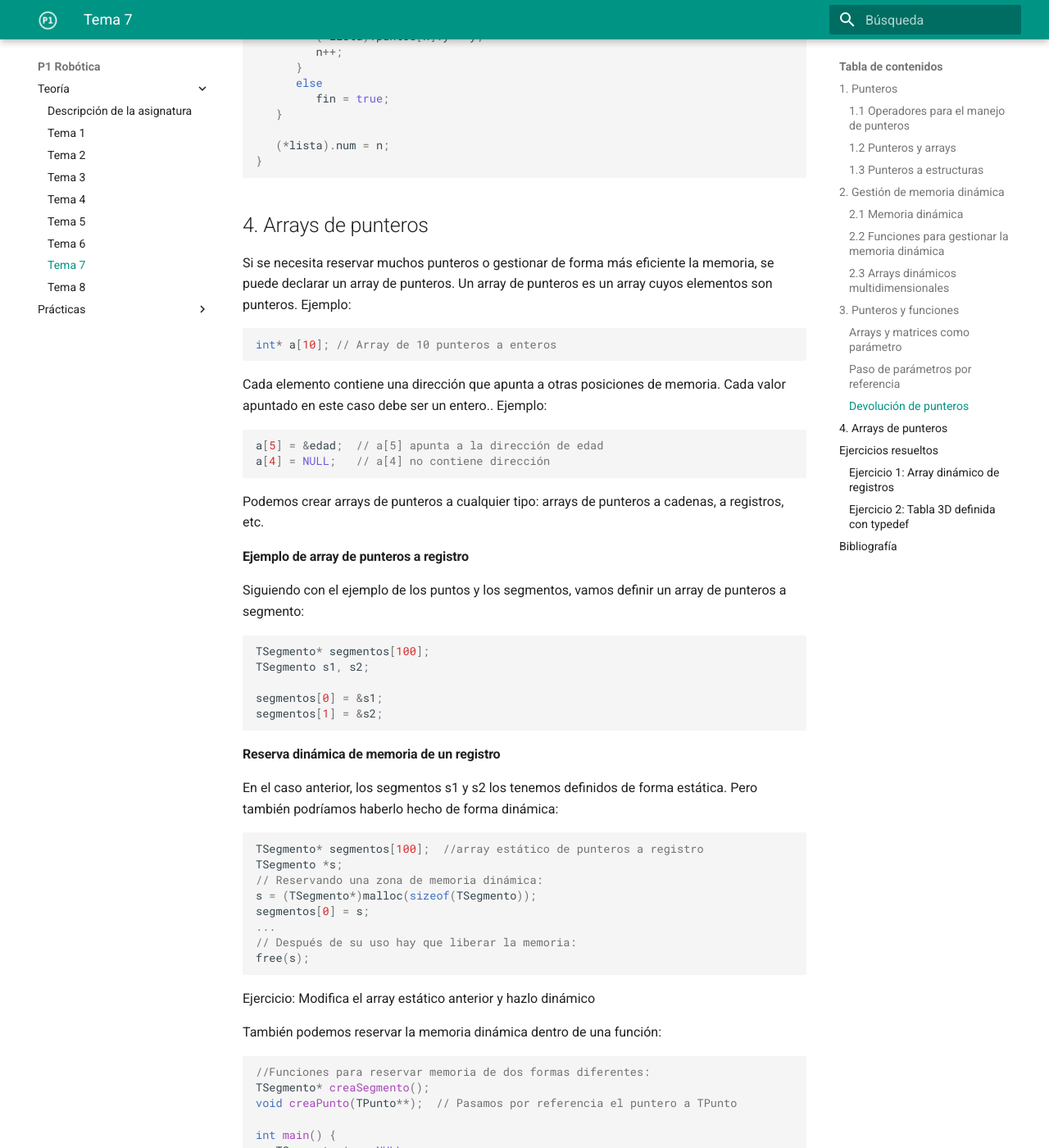
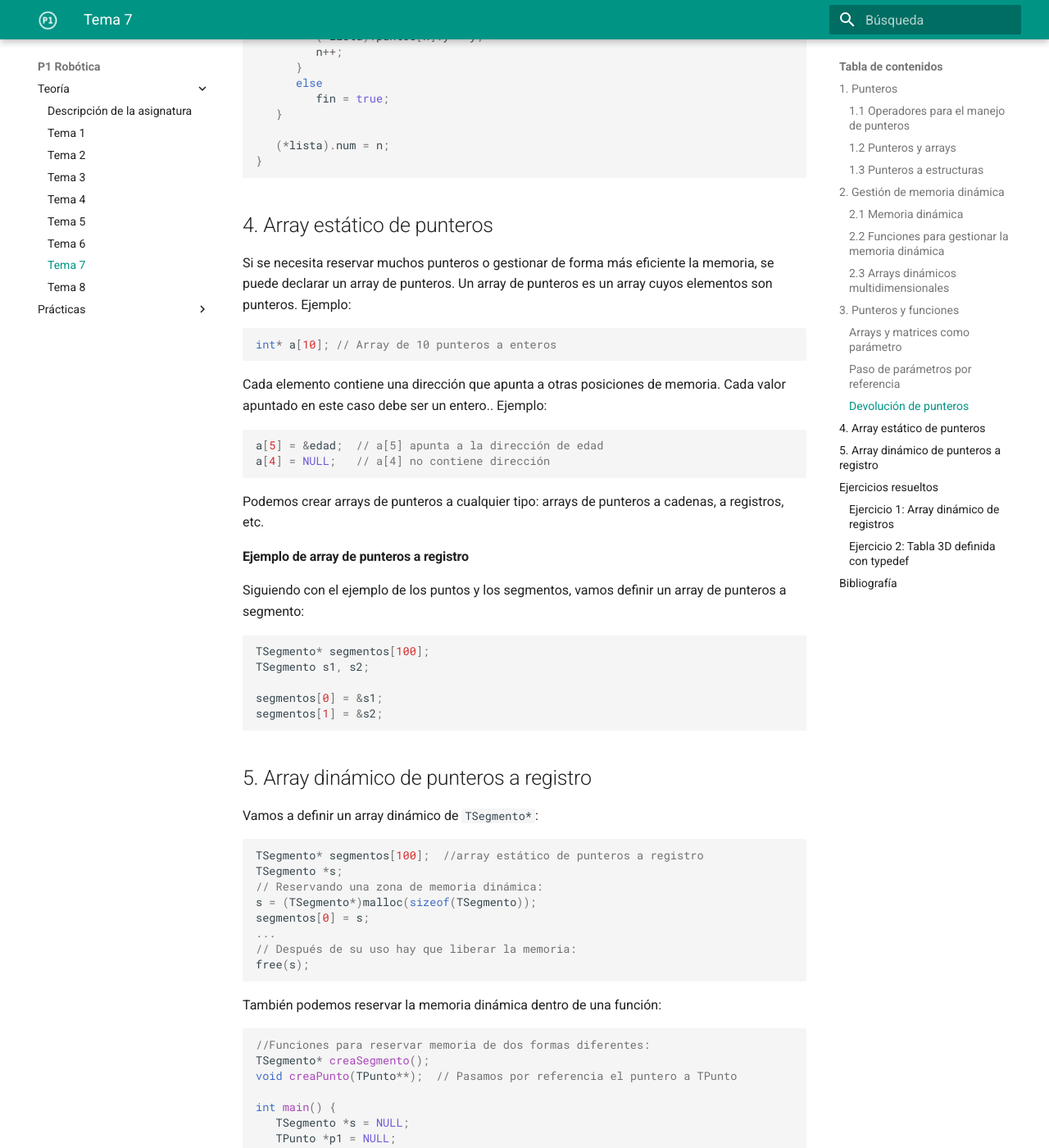
Before and after one commit to cpomares/p1-robotica, an MkDocs documentation site: the page built from docs/Teoria/tema07-punteros-y-memoria-dinamica/tema07-punteros-y-memoria-dinamica.md, in a window 1280 px wide and 1400 px high, scrolled down 16244 px. Shown: the whole window at 82% size. Built offline with MkDocs 1.6.1 and Material for MkDocs 9.7.7, drawn with Linux system fonts in a browser that asks for light colours.

Commit message:
array dinámico de registros

```diff
--- a/docs/Teoria/tema07-punteros-y-memoria-dinamica/tema07-punteros-y-memoria-dinamica.md
+++ b/docs/Teoria/tema07-punteros-y-memoria-dinamica/tema07-punteros-y-memoria-dinamica.md
@@ -759,7 +759,7 @@ void rellenaLista(TPuntos *lista) {
 }
 ~~~
 
-## 4. Arrays de punteros
+## 4. Array estático de punteros
 
 Si se necesita reservar muchos punteros o gestionar de forma más eficiente la memoria, se puede declarar un array de punteros. Un array de punteros es un array cuyos elementos son punteros. Ejemplo:
 
@@ -788,9 +788,9 @@ segmentos[0] = &s1;
 segmentos[1] = &s2;
 ~~~
 
-#### Reserva dinámica de memoria de un registro
+## 5. Array dinámico de punteros a registro
 
-En el caso anterior, los segmentos s1 y s2 los tenemos definidos de forma estática. Pero también podríamos haberlo hecho de forma dinámica:
+Vamos a definir un array dinámico de `TSegmento*`:
 
 ~~~c
 TSegmento* segmentos[100];  //array estático de punteros a registro
@@ -802,8 +802,6 @@ segmentos[0] = s;
 // Después de su uso hay que liberar la memoria:
 free(s);
 ~~~
-
-Ejercicio: Modifica el array estático anterior y hazlo dinámico
 
 También podemos reservar la memoria dinámica dentro de una función:
 
```
